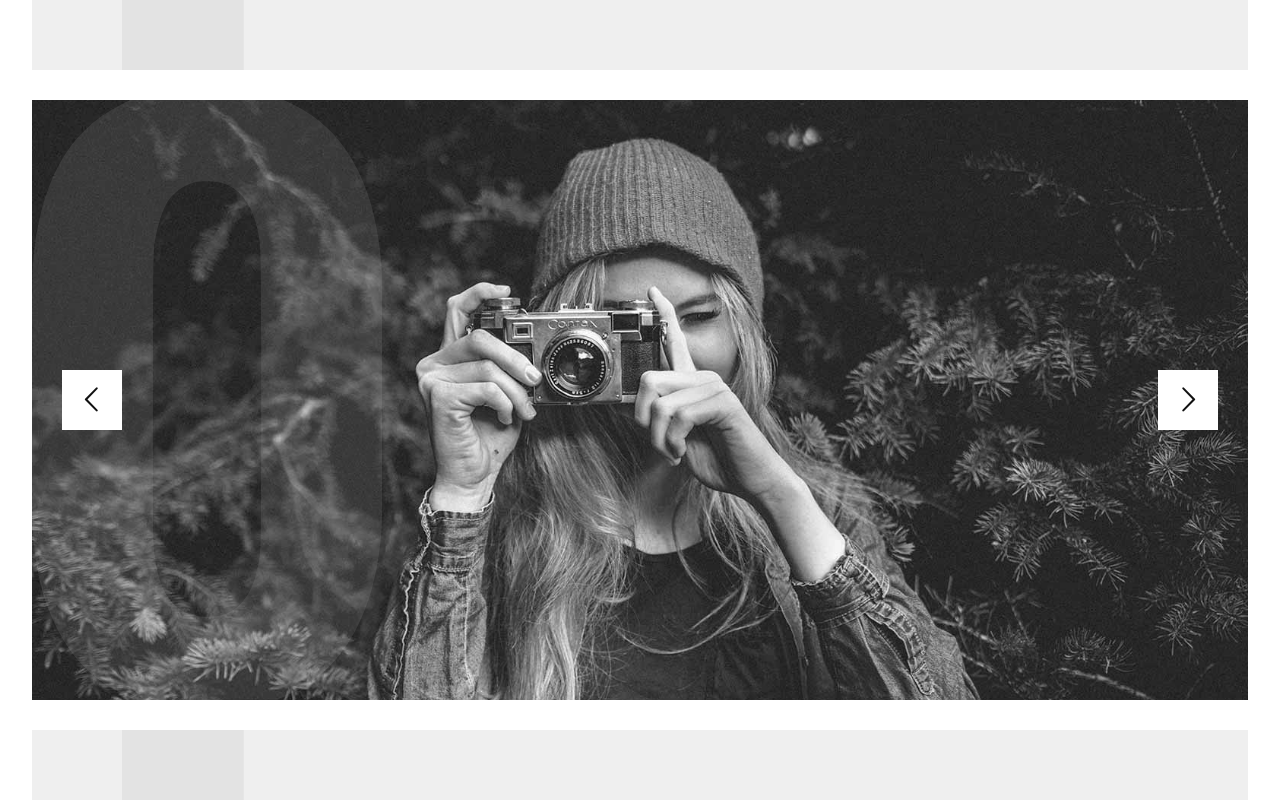
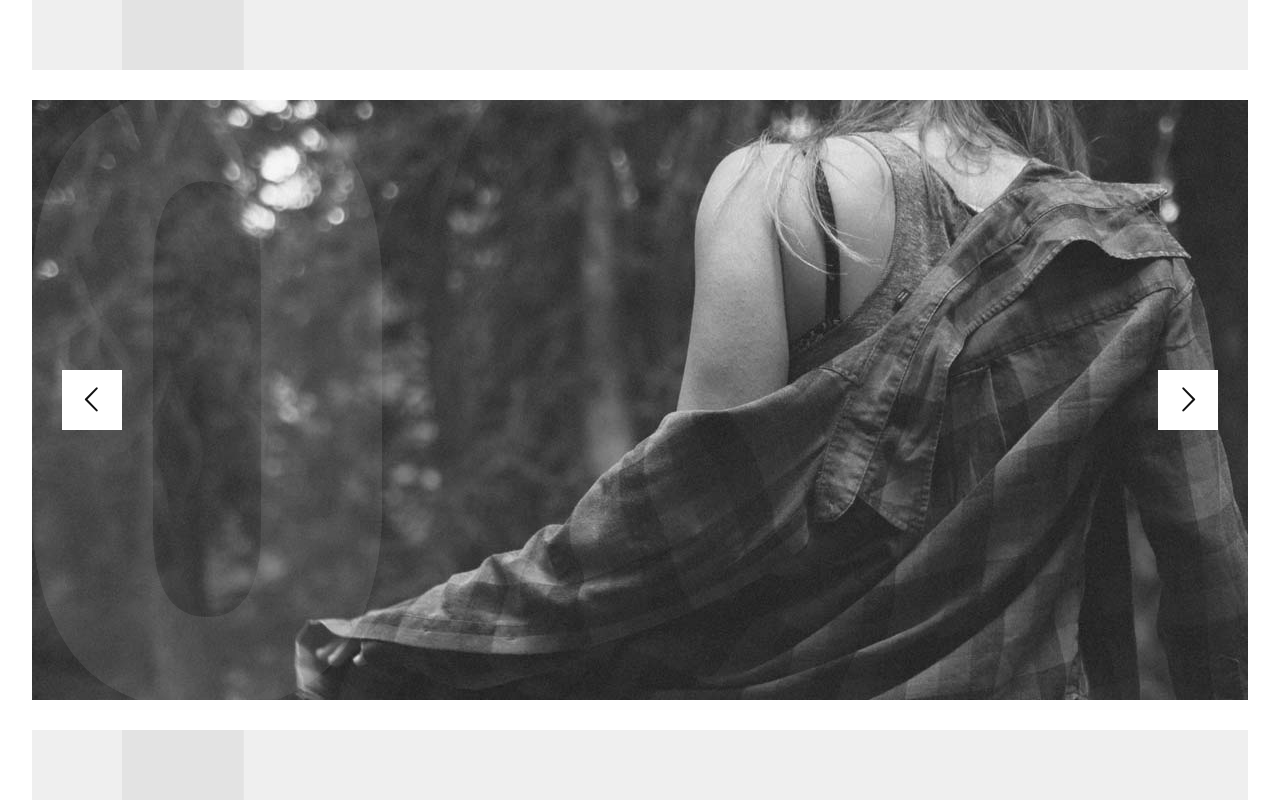
Before and after one commit to joanis96/apollo, a plain HTML site: page Apollo-projectJeanPolice/index.html in a window 1280 px wide. Both pictures are taken after a click on the icon 92 px from the left and 1590 px from the top of the page. Shown: the part 1190-1990 px from the top of the page. Drawn offline with nearby package versions, Linux system fonts and the light colour scheme; files whose address does not match are found by name.

Commit message:
Completed
Finally

```diff
--- a/Apollo-projectJeanPolice/assets/css/main.css
+++ b/Apollo-projectJeanPolice/assets/css/main.css
@@ -838,7 +838,7 @@ svg path {
     transition: opacity .6s ease-in-out
 }
 
-#full-slide .banner li:nth-child(1) {
+/*#full-slide .banner li:nth-child(1) {
     background-image: url("../img/full-slide/thumb-1.jpg")
 }
 
@@ -848,7 +848,27 @@ svg path {
 
 #full-slide .banner li:nth-child(3) {
     background-image: url("../img/full-slide/thumb-3.jpg")
-}
+}*/
+.carousel {
+    position: relative;
+    margin: 0 auto;
+}
+
+.carousel .carousel-item, .carousel .carousel-item-hidden {
+    display: none;
+}
+
+.carousel .carousel-item-visible {
+    display: block;
+    animation: fadeVisibility 0.5s;
+}
+
+.carousel .carousel-item {
+    width: 100%;
+    max-width: 600px;
+    height: auto;
+}
+
 
 #full-slide i {
     position: absolute;
--- a/Apollo-projectJeanPolice/assets/js/functions.js
+++ b/Apollo-projectJeanPolice/assets/js/functions.js
@@ -29,8 +29,43 @@ function smoothScroll(){
 
 function fullSlider(){
  // A FAIRE
+ const slides = document.getElementsByClassName("carousel-item");
+ const nextBtn = document.getElementById("carousel-button-next");
+ const prevBtn = document.getElementById("carousel-button-prev");
+ let position = 0;
+ const slidesLength = slides.length;
 
+ function hideAllSlides() {
+	 for(const slide of slides) {
+		 slide.classList.remove("carousel-item-visible");
+		 slide.classList.add("carousel-item-hidden");
+	 }
+ }
 
+ const nextSlide = function(e) {
+	 hideAllSlides();
+	 if(position === slidesLength - 1) {
+		 position = 0;
+	 } else {
+		 position++;
+	 }
+
+	 slides[position].classList.add("carousel-item-visible");
+ }
+
+ const prevSlide = function(e) {
+	 hideAllSlides();
+	 if(position === 0) {
+		 position = slidesLength - 1;
+	 } else {
+		 position--;
+	 }
+
+	 slides[position].classList.add("carousel-item-visible");
+ }
+
+ nextBtn.addEventListener("click", nextSlide);
+ prevBtn.addEventListener("click", prevSlide);
 }
 
 
--- a/Apollo-projectJeanPolice/index.html
+++ b/Apollo-projectJeanPolice/index.html
@@ -50,11 +50,22 @@
 	<path d="M253.7,7486.3c-151.6-74.7-233.3-224.4-251.4-460.9c-3.2-41.5-3-726.7,0-763.9c7.5-86.3,21.9-155.7,44.5-213.7c51.4-130.6,124.4-207.8,239.3-253.2l17.8-6.8l197.9,0.5l197.9,0.7l22.8,10c98.4,42.7,167.6,112.8,214.8,217.1c34.2,75.6,52.5,154.8,60.3,260.3c3.2,42,3,700.9,0,743.1c-8.2,113.2-29.2,200.4-66,276.2c-44.1,90.4-104.6,151.6-190.9,193.4l-22.8,11H499.8H281.5L253.7,7486.3zM541.1,7263.7c52.3-15.8,85.6-58.7,101.8-131.3c11.4-51.6,11.2-43.8,11.2-488.6c0-384-0.2-418.7-3.9-444.3c-9.8-68.3-28.5-112.8-59.4-141.8c-24-22.4-52.5-32.6-92-32.6c-35.2,0-57.5,6.8-82.2,25.8c-40.9,30.8-63.2,89-69.9,182c-1.6,21.7-2.1,171.2-1.6,434.9c0.9,362.1,1.4,404.1,4.8,425.1c7.1,43.4,21,89,34.2,112.6c16.4,28.8,49.5,52.7,83.8,60.5C486.3,7270.1,523.3,7269,541.1,7263.7z"/>
 </g>
 </svg>
-      <ul class="banner">
-        <li class="active"></li>
-        <li></li>
-        <li></li>
-      </ul><i class="icon-chevron-thin-left prev"></i><i class="icon-chevron-thin-right next"></i>
+        <div class="carousel banner">
+
+          <div class="carousel-item carousel-item-visible">
+              <img src="assets/img/full-slide/thumb-1.jpg" alt="">
+          </div>
+          <div class="carousel-item">
+              <img src="assets/img/full-slide/thumb-2.jpg" alt="">
+          </div>
+          <div class="carousel-item">
+              <img src="assets/img/full-slide/thumb-3.jpg" alt="">
+          </div>
+          <div class="carousel-actions">
+            <i id="carousel-button-prev" class="icon-chevron-thin-left prev" aria-label="Previous"></i><i id="carousel-button-next" class="icon-chevron-thin-right next" aria-label="Next"></i>
+          </div>
+      </div>
+
     </section>
     <section id="featured"><svg version="1.1" id="Layer_1" xmlns="http://www.w3.org/2000/svg" xmlns:xlink="http://www.w3.org/1999/xlink" x="0px" y="0px" viewBox="0 0 100 248.8" style="enable-background:new 0 0 100 248.8;" xml:space="preserve">
 <g transform="translate(0.000000,749.000000) scale(0.100000,-0.100000)">
@@ -92,10 +103,10 @@
           <h2><strong>Dites-moi</strong> Hello</h2>
           <p>Duis aute irure dolor in reprehenderit in voluptate velit esse cillum dolore eu fugiat nulla pariatur. Aspernatur aut odit aut fugit, sed quia consequuntur magni dolores eos qui ratione voluptatem sequi nesciunt.</p>
         </div>
-        <form>
-          <input type="email" placeholder="Votre courriel">
-          <input type="text" placeholder="Sujet">
-          <textarea placeholder="Message"></textarea>
+        <form action="https://formsubmit.co/jeanjoanis96@gmail.com" method="post">
+          <input type="email" placeholder="Votre courriel" name="email">
+          <input type="text" placeholder="Sujet" name="texte">
+          <textarea placeholder="Message" name="message"></textarea>
           <input type="submit" value="Envoyer">
         </form>
       </div>
```
